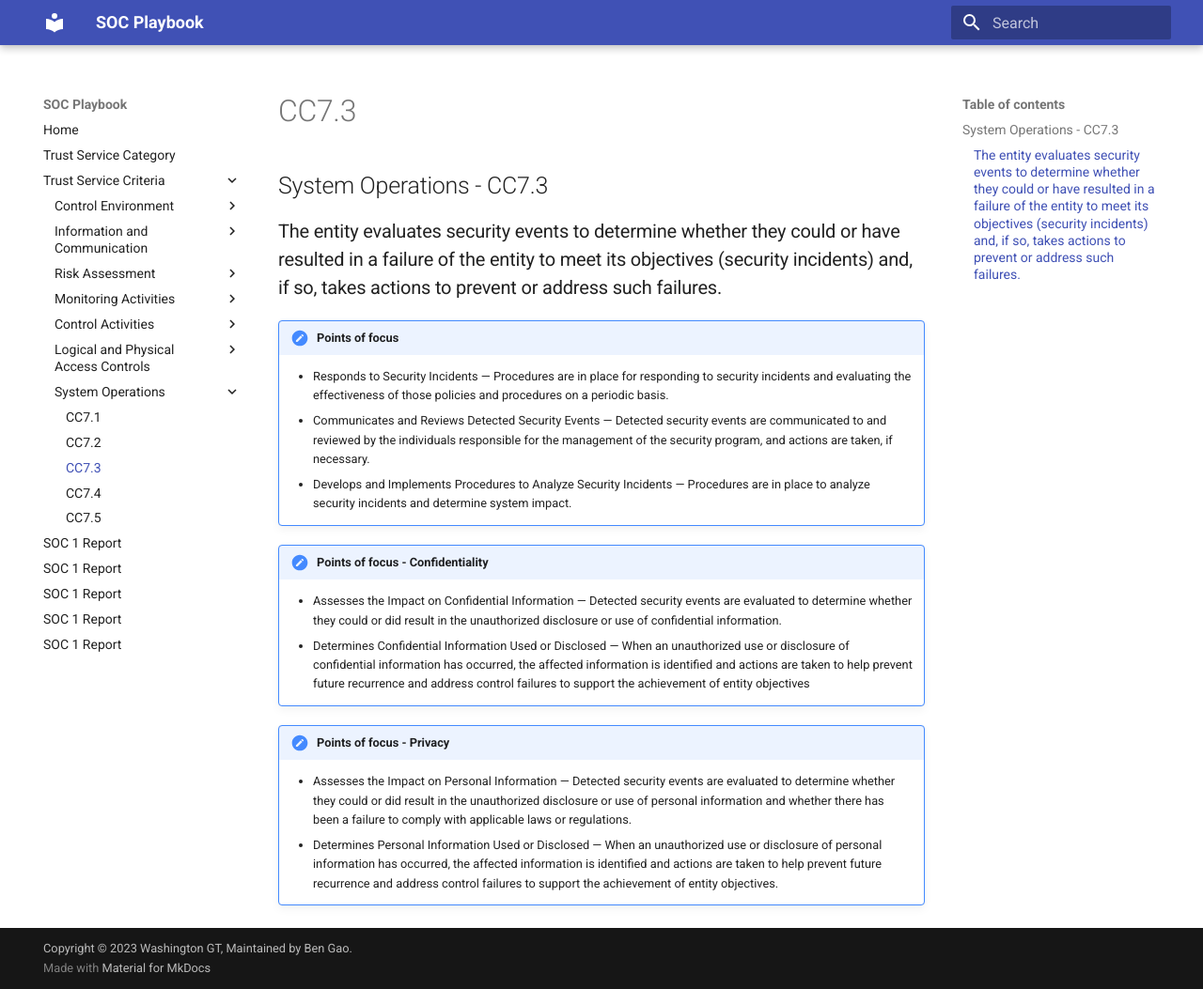
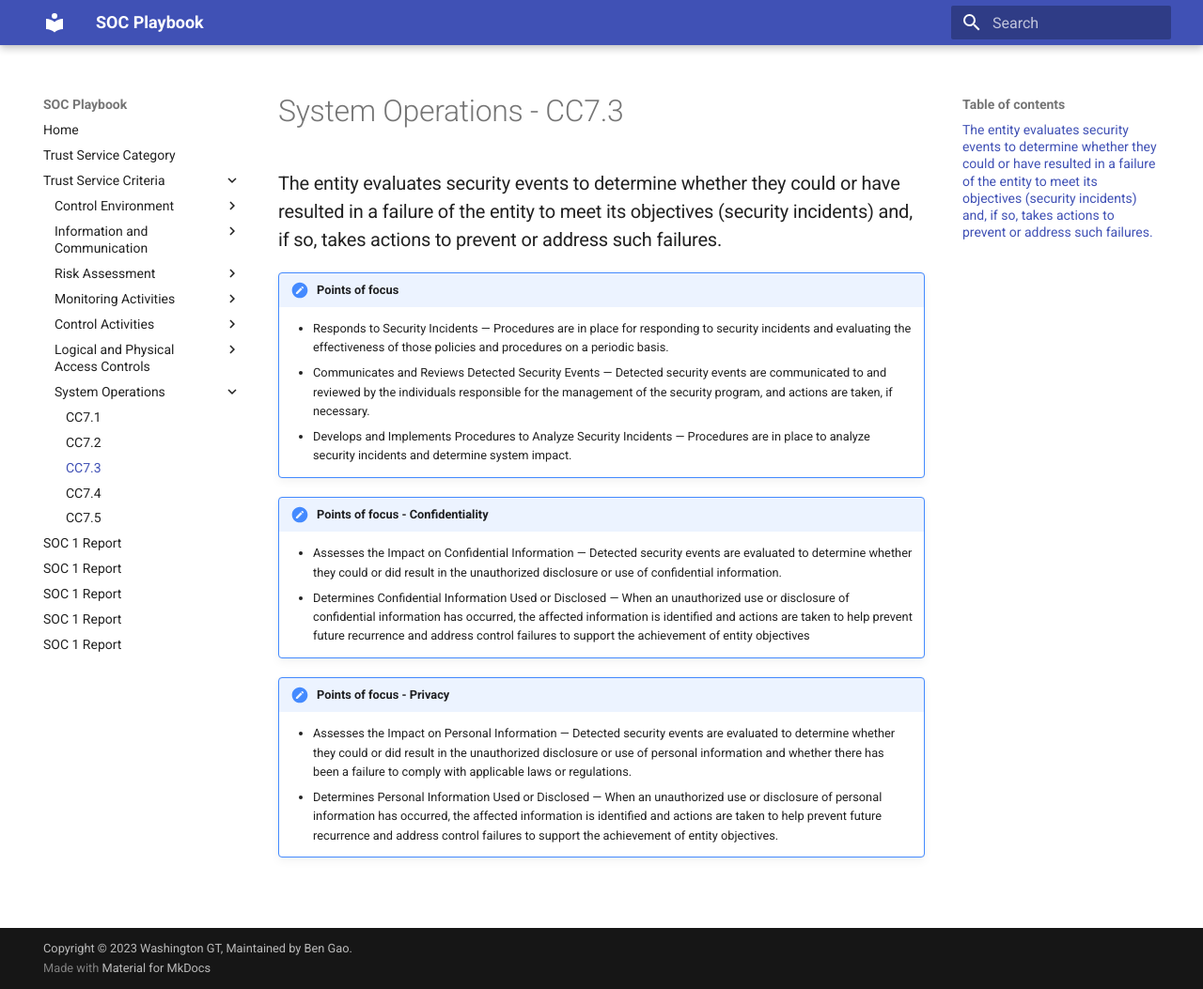
Before and after one commit to WashingtonGT/soc-playbook, an MkDocs documentation site: the page built from docs/tsc/cc7-3.md, in a window 1280 px wide and 1053 px high. Shown: the whole window at 94% size. Built offline with MkDocs 1.6.1 and Material for MkDocs 9.7.7, drawn with Linux system fonts in a browser that asks for light colours.

Commit message:
Update cc7-3.md

```diff
--- a/docs/tsc/cc7-3.md
+++ b/docs/tsc/cc7-3.md
@@ -1,4 +1,4 @@
-## System Operations - CC7.3
+# System Operations - CC7.3
 
 ### The entity evaluates security events to determine whether they could or have resulted in a failure of the entity to meet its objectives (security incidents) and, if so, takes actions to prevent or address such failures.
 
```
